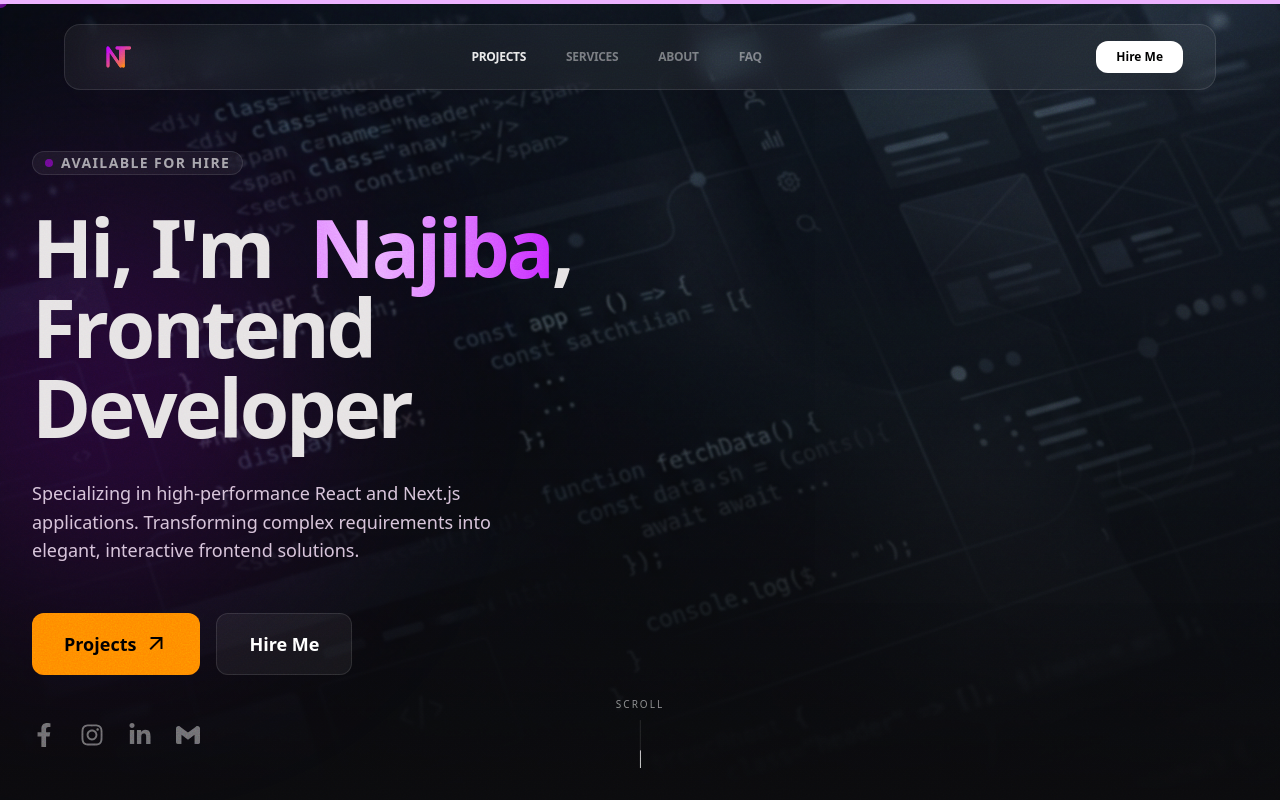
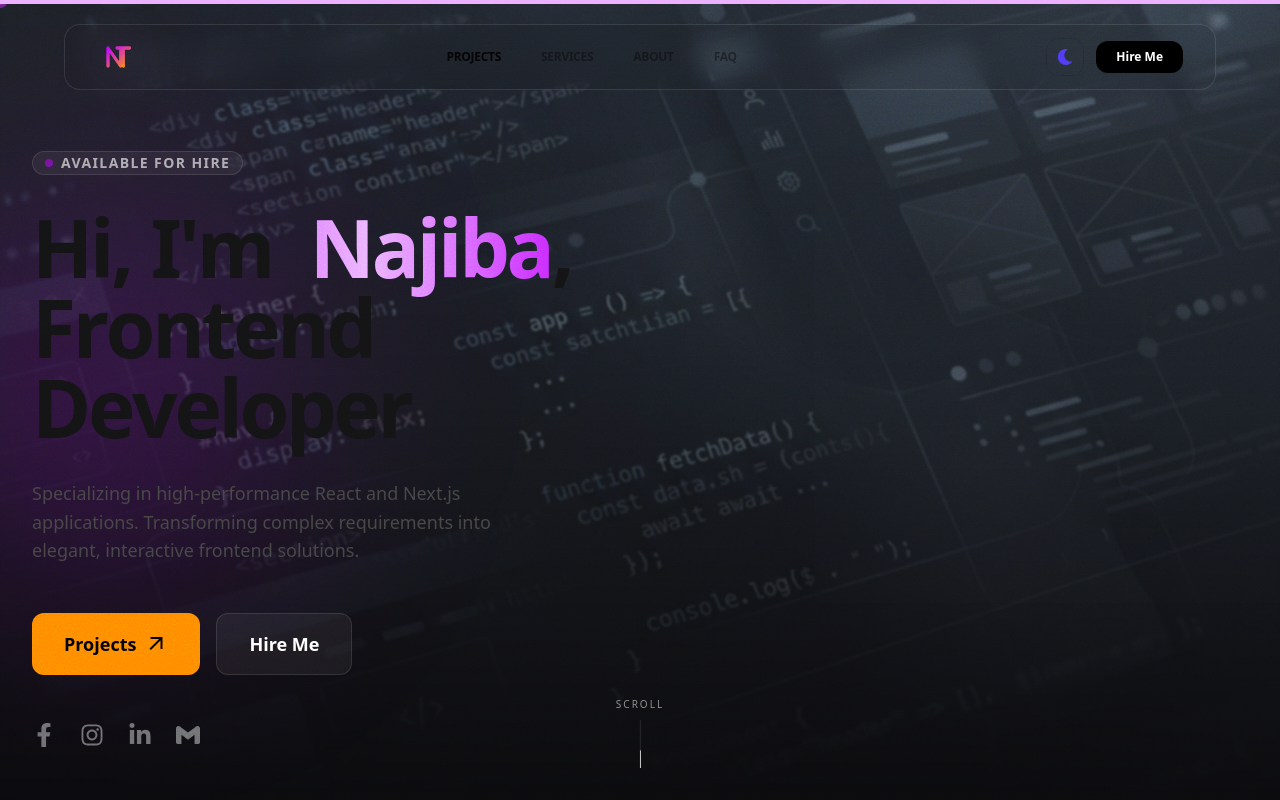
Before and after one commit to najiba-ta/Portfolio, a Next.js app: page / in a window 1280 px wide. Shown: the top 800 px of the page. Built offline with nearby package versions, Linux system fonts and the light colour scheme.

Commit message:
added dark theme button

```diff
--- a/src/app/globals.css
+++ b/src/app/globals.css
@@ -90,9 +90,26 @@
 }
 
 body {
-  background-color: #0A0A0B;
-  color: #e5e2e3;
+  background-color: var(--color-background);
+  color: var(--color-on-surface);
   -webkit-font-smoothing: antialiased;
+  transition: background-color 0.5s ease, color 0.5s ease;
+}
+
+:root {
+  --color-background: #ffffff;
+  --color-on-surface: #131314;
+  --color-surface: #f5f5f5;
+  --color-surface-variant: #e0e0e0;
+  --color-on-surface-variant: #444444;
+}
+
+.dark {
+  --color-background: #0A0A0B;
+  --color-on-surface: #e5e2e3;
+  --color-surface: #131314;
+  --color-surface-variant: #353436;
+  --color-on-surface-variant: #d4c0d7;
 }
 
 .glass-card {
--- a/src/app/layout.tsx
+++ b/src/app/layout.tsx
@@ -22,22 +22,26 @@ export const metadata: Metadata = {
   description: "Specializing in high-performance React and Next.js applications. Transforming complex requirements into elegant, interactive frontend solutions.",
 };
 
+import { ThemeProvider } from "@/components/ThemeProvider";
+
 export default function RootLayout({
   children,
 }: Readonly<{
   children: React.ReactNode;
 }>) {
   return (
-    <html lang="en" className="dark scroll-smooth">
+    <html lang="en" className="scroll-smooth">
       <head>
         <link href="https://fonts.googleapis.com/css2?family=Material+Symbols+Outlined:wght,FILL@100..700,0..1&display=swap" rel="stylesheet" />
       </head>
-      <body className={`${spaceGrotesk.variable} ${inter.variable} bg-transparent font-body-md text-on-surface selection:bg-primary-container selection:text-white antialiased`}>
-        <ScrollProgress />
-        <CustomCursor />
-        <NoiseOverlay />
-        <BackgroundOrbs />
-        <SmoothScroll>{children}</SmoothScroll>
+      <body className={`${spaceGrotesk.variable} ${inter.variable} bg-background font-body-md text-on-surface selection:bg-primary-container selection:text-white antialiased transition-colors duration-500`}>
+        <ThemeProvider>
+          <ScrollProgress />
+          <CustomCursor />
+          <NoiseOverlay />
+          <BackgroundOrbs />
+          <SmoothScroll>{children}</SmoothScroll>
+        </ThemeProvider>
       </body>
     </html>
   );
--- a/src/components/Navbar.tsx
+++ b/src/components/Navbar.tsx
@@ -3,9 +3,12 @@
 import { useState, useEffect } from "react";
 import { motion } from "framer-motion";
 import Logo from "./Logo";
+import { useTheme } from "./ThemeProvider";
+import { FaSun, FaMoon } from "react-icons/fa";
 
 export default function Navbar() {
   const [scrolled, setScrolled] = useState(false);
+  const { theme, toggleTheme } = useTheme();
 
   useEffect(() => {
     const handleScroll = () => {
@@ -22,21 +25,28 @@ export default function Navbar() {
       transition={{ duration: 1, ease: [0.16, 1, 0.3, 1] }}
       className={`fixed top-6 left-1/2 -translate-x-1/2 w-[92%] max-w-6xl rounded-2xl border z-50 transition-all duration-700 flex justify-between items-center px-8 py-3 ${
         scrolled
-          ? "bg-zinc-900/40 backdrop-blur-2xl border-white/10 shadow-2xl py-2"
-          : "bg-white/5 backdrop-blur-md border-white/10"
+          ? "bg-zinc-900/40 dark:bg-zinc-900/40 bg-white/40 backdrop-blur-2xl border-white/10 dark:border-white/10 border-black/5 shadow-2xl py-2"
+          : "dark:bg-white/5 bg-black/5 backdrop-blur-md border-white/10 dark:border-white/10 border-black/5"
       }`}
     >
       <div className="flex items-center gap-2">
         <Logo />
       </div>
       <div className="hidden md:flex items-center gap-10 relative">
-        <a className="font-sans tracking-tight text-xs uppercase font-bold text-white/90 hover:text-primary transition-colors" href="#projects">Projects</a>
-        <a className="font-sans tracking-tight text-xs uppercase font-bold text-white/40 hover:text-white transition-colors" href="#services">Services</a>
-        <a className="font-sans tracking-tight text-xs uppercase font-bold text-white/40 hover:text-white transition-colors" href="#about">About</a>
-        <a className="font-sans tracking-tight text-xs uppercase font-bold text-white/40 hover:text-white transition-colors" href="#faq">FAQ</a>
+        <a className="font-sans tracking-tight text-xs uppercase font-bold dark:text-white/90 text-black/90 hover:text-primary transition-colors" href="#projects">Projects</a>
+        <a className="font-sans tracking-tight text-xs uppercase font-bold dark:text-white/40 text-black/40 hover:text-white dark:hover:text-white hover:text-black transition-colors" href="#services">Services</a>
+        <a className="font-sans tracking-tight text-xs uppercase font-bold dark:text-white/40 text-black/40 hover:text-white dark:hover:text-white hover:text-black transition-colors" href="#about">About</a>
+        <a className="font-sans tracking-tight text-xs uppercase font-bold dark:text-white/40 text-black/40 hover:text-white dark:hover:text-white hover:text-black transition-colors" href="#faq">FAQ</a>
       </div>
-      <div className="flex gap-3">
-        <button className="bg-white text-black px-5 py-2 rounded-xl font-bold text-xs hover:scale-105 transition-transform">Hire Me</button>
+      <div className="flex items-center gap-3">
+        <button
+          onClick={toggleTheme}
+          className="p-2.5 rounded-xl border dark:border-white/10 border-black/10 dark:text-white text-black hover:bg-black/5 dark:hover:bg-white/5 transition-all"
+          aria-label="Toggle Theme"
+        >
+          {theme === "dark" ? <FaSun className="text-orange-400" /> : <FaMoon className="text-indigo-600" />}
+        </button>
+        <button className="dark:bg-white bg-black dark:text-black text-white px-5 py-2 rounded-xl font-bold text-xs hover:scale-105 transition-transform">Hire Me</button>
       </div>
     </motion.nav>
   );
--- /dev/null
+++ b/src/components/ThemeProvider.tsx
@@ -0,0 +1,56 @@
+"use client";
+
+import React, { createContext, useContext, useEffect, useState } from "react";
+
+type Theme = "dark" | "light";
+
+interface ThemeContextType {
+  theme: Theme;
+  toggleTheme: () => void;
+}
+
+const ThemeContext = createContext<ThemeContextType | undefined>(undefined);
+
+export function ThemeProvider({ children }: { children: React.ReactNode }) {
+  const [theme, setTheme] = useState<Theme>("dark");
+  const [mounted, setMounted] = useState(false);
+
+  useEffect(() => {
+    const savedTheme = localStorage.getItem("theme") as Theme | null;
+    const systemTheme = window.matchMedia("(prefers-color-scheme: dark)").matches ? "dark" : "light";
+    const initialTheme = savedTheme || systemTheme;
+
+    setTheme(initialTheme);
+    setMounted(true);
+  }, []);
+
+  useEffect(() => {
+    if (!mounted) return;
+
+    const root = document.documentElement;
+    if (theme === "dark") {
+      root.classList.add("dark");
+    } else {
+      root.classList.remove("dark");
+    }
+    localStorage.setItem("theme", theme);
+  }, [theme, mounted]);
+
+  const toggleTheme = () => {
+    setTheme((prev) => (prev === "dark" ? "light" : "dark"));
+  };
+
+  return (
+    <ThemeContext.Provider value={{ theme, toggleTheme }}>
+      <div className="contents">{children}</div>
+    </ThemeContext.Provider>
+  );
+}
+
+export function useTheme() {
+  const context = useContext(ThemeContext);
+  if (context === undefined) {
+    throw new Error("useTheme must be used within a ThemeProvider");
+  }
+  return context;
+}
```
